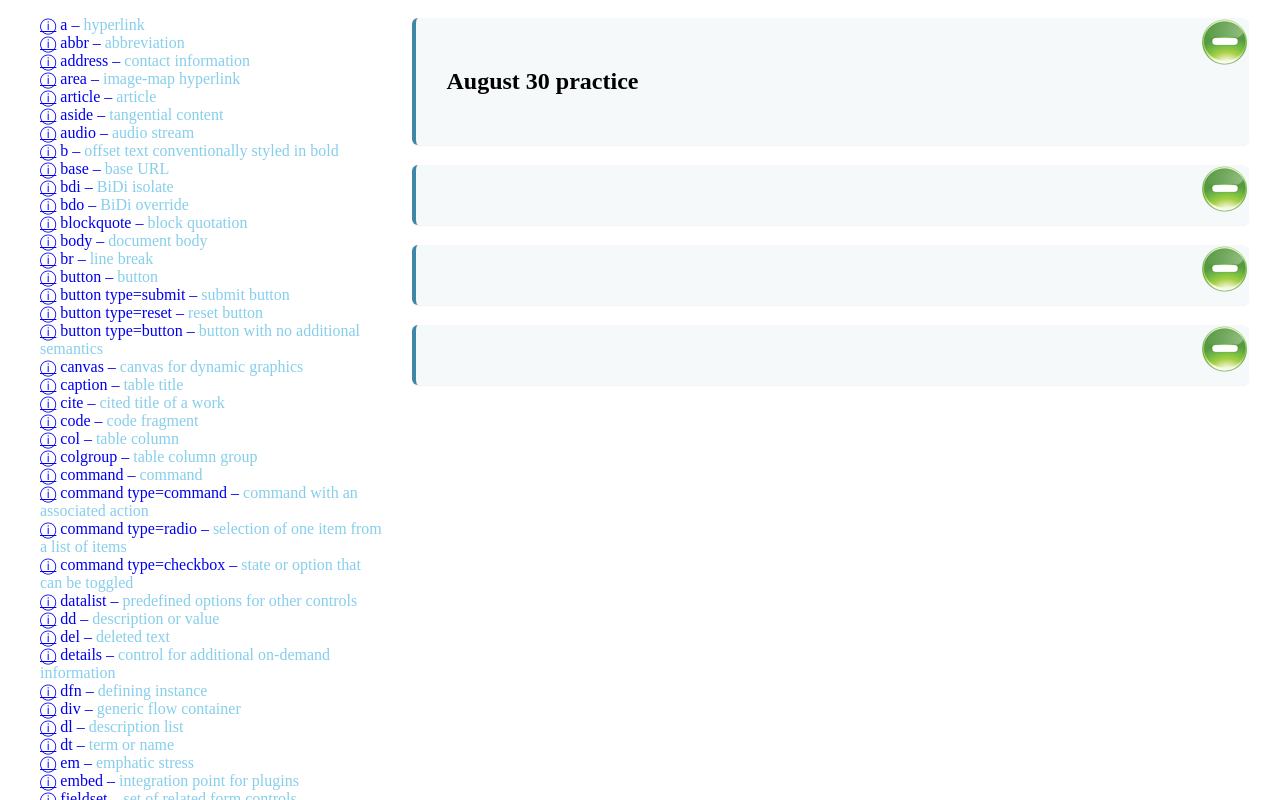
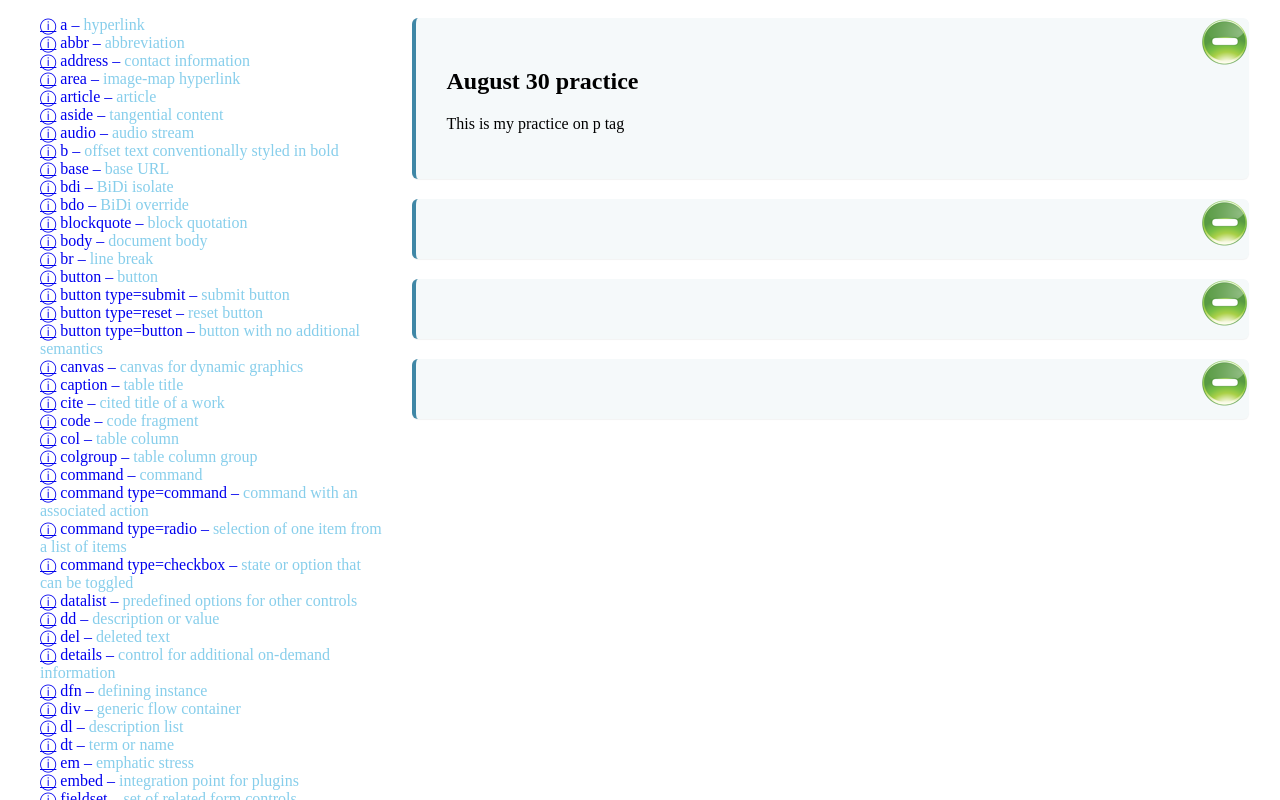
Before and after one commit to zt64/workspace-html-2024, a website: page index.html in a window 1280 px wide. Drawn offline with nearby package versions, Linux system fonts and the light colour scheme.

Commit message:
finish August 30

```diff
--- a/index.html
+++ b/index.html
@@ -21,8 +21,8 @@
 	<div class="practicearea">
 		<div class="practice">
 			<h2>August 30 practice</h2>
-
-
+          <p>This is my practice on p tag</p>
+			<!-- This is a comment   -->
 
 		</div>
 
```
